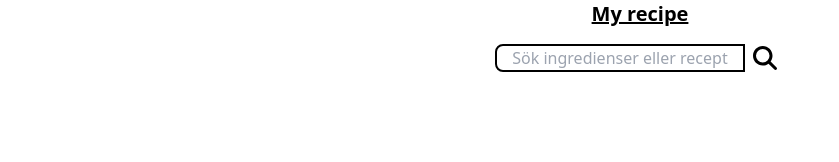
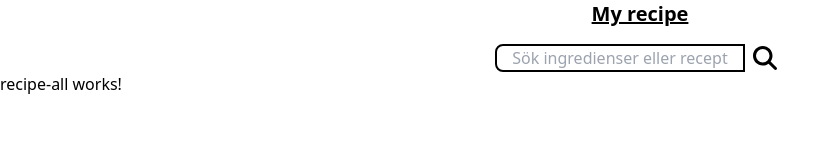
Before and after one commit to chas-academy/u06-fullstack-recipe-app-MatildaAK, an Angular app in the folder Recipe-frontend/: page / in a window 1280 px wide. Shown: the top 162 px of the page, without its empty margins (0-839 px from the left). Built offline with nearby package versions, Linux system fonts and the light colour scheme.

Commit message:
added recipe all

```diff
--- a/Recipe-frontend/src/app/app.component.html
+++ b/Recipe-frontend/src/app/app.component.html
@@ -3,3 +3,7 @@
 </header>
 
 <app-search></app-search>
+
+<app-recipe-all></app-recipe-all>
+
+<router-outlet></router-outlet>
```
